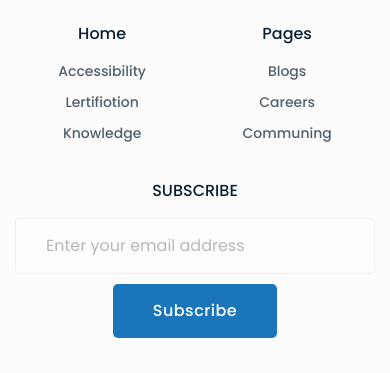
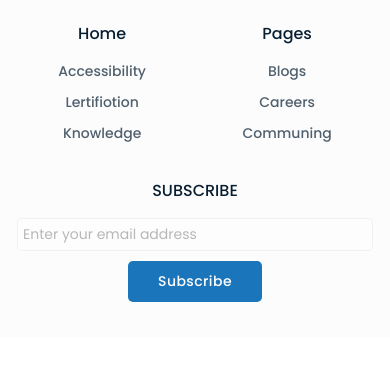
Before and after one commit to Sergey5471/RayalPark, a plain HTML site: page index.html in a window 390 px wide. Shown: the part 4612-4985 px from the top of the page. After the commit the page ends 4949 px from the top, so only its background shows below. Drawn offline with Linux system fonts and the light colour scheme.

Commit message:
mobile +

```diff
--- a/assets/styles.css
+++ b/assets/styles.css
@@ -585,12 +585,6 @@
 	background: #155381;
 	transition: 0.7s;
 }
-/* @media (max-width: 1169.75px) {}
-@media (max-width: 1023.75px) {} */
-
-/*  С 320 и до 767 */
-/* @media (max-width: 767.75px) {} */
-
 
 @media (max-width: 1023.75px) {
 
@@ -1155,48 +1149,11 @@
 	padding-bottom: 10px;
 }
 .footer__sbcr {
-	padding: 15px 30px;
-	border: 1px solid rgba(0, 0, 0, 0.1);
-	border-radius: 5px;
-	width: 100%;
-	font-family: 'Poppins';
-	font-style: normal;
-	font-weight: 400;
-	font-size: 16px;
-	line-height: 150%;
-	color: #081F32;
-	opacity: 0.5;
+	font-size: 14px;
+
 }
 .footer__btn {
-	background: #1B75BB;
-	border-radius: 5px;
-	border: none;
-	padding: 15px 40px;
-	font-family: 'Poppins';
-	font-style: normal;
-	font-weight: 500;
-	font-size: 16px;
-	line-height: 150%;
-	letter-spacing: 0.03em;
-	color: #FFFFFF;
-}
-.footer__btn:hover {
-	background: #155381;
-	transition: 0.7s;
-
-
-
-
-
-
-
-
-
-
-
-
-
-
-
+	padding: 10px 30px;
+	font-size: 14px;
 
 }
```
